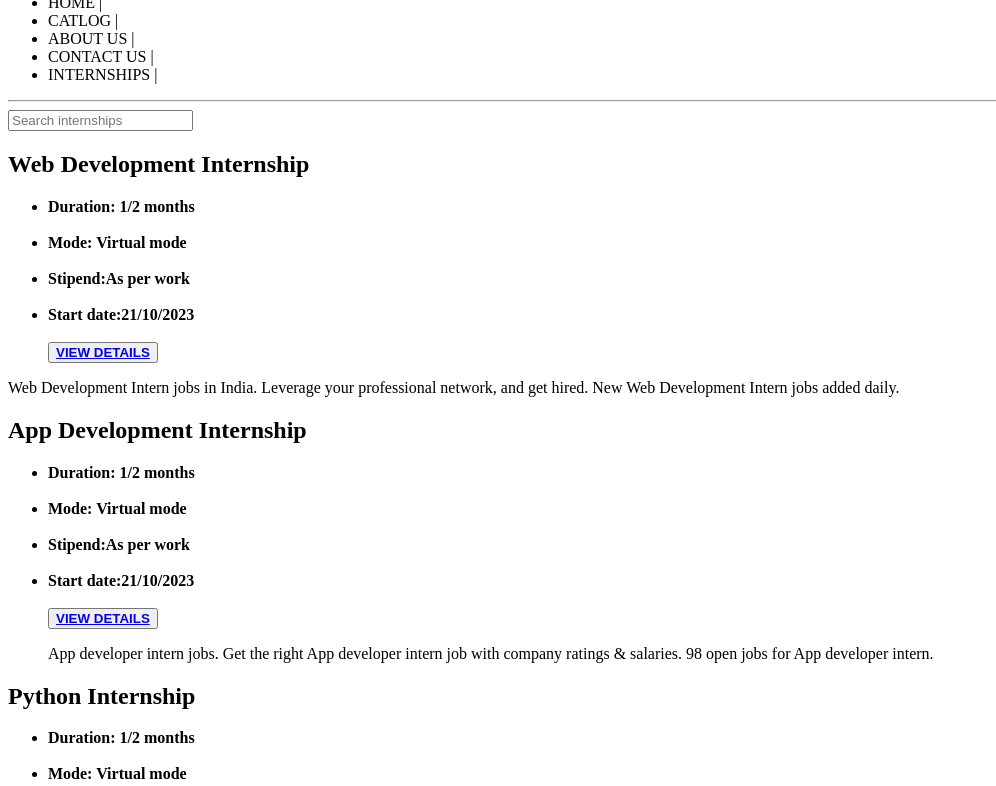
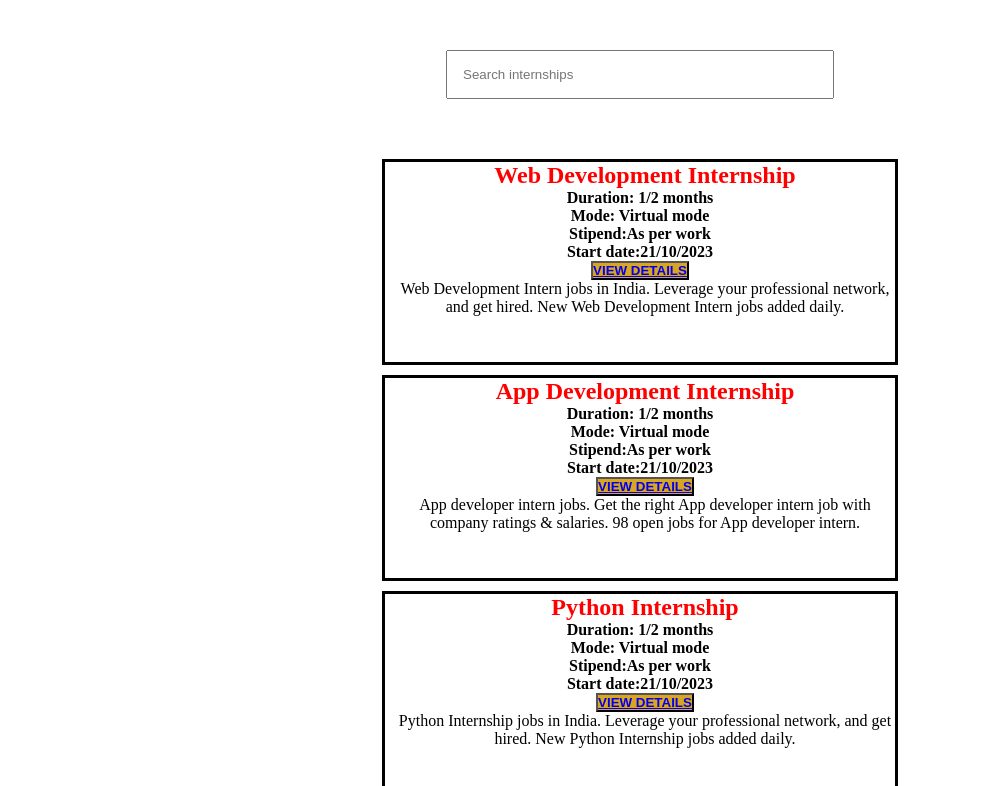
Before and after one commit to ManiSanthiya-C/githubms3, a plain HTML site: page index.html in a window 1280 px wide. Shown: the part 48-834 px from the top of the page, without its empty margins (0-996 px from the left). Drawn offline with Linux system fonts and the light colour scheme.

Commit message:
style.css

```diff
--- a/style.css
+++ b/style.css
@@ -1 +1,65 @@
- index
+*{
+    margin:0;
+    padding: 0;
+}
+nav{
+
+    color: ora;
+}
+li,ul,h1{
+    display: inline;
+}
+li,ul,img{
+        display: inline;
+       margin-top: 10px;
+       padding-right: 10px;
+       cursor: pointer;
+    }
+    li:hover{
+        color: red;
+    }
+    input{
+        width: 30%;
+        padding: 15px;
+    }
+    .searchbar{
+        padding: 50px;
+        text-align: center;
+        border-color: brown;
+        border-width:2px ;
+    }
+    .box{
+    border-color: black;
+    border-width: 2x;
+    border-style: solid;
+    display:inline-block;
+    width: 500px;
+    height: 200px;
+    }
+    .web{
+        text-align: center;
+    }
+    .box:hover{
+        background-color: rgb(207, 205, 205);
+        color: black;
+    }
+    .box{
+        padding-left: 10px;
+        margin-top: 10px;
+    }
+    .li{
+        font-family: 'Times New Roman';
+
+    }
+    .li,button{
+        background-color:goldenrod;
+color: black;
+    }
+    h2{
+        color: red;
+    }
+
+   body {
+    background-color:white;
+
+  }
```
